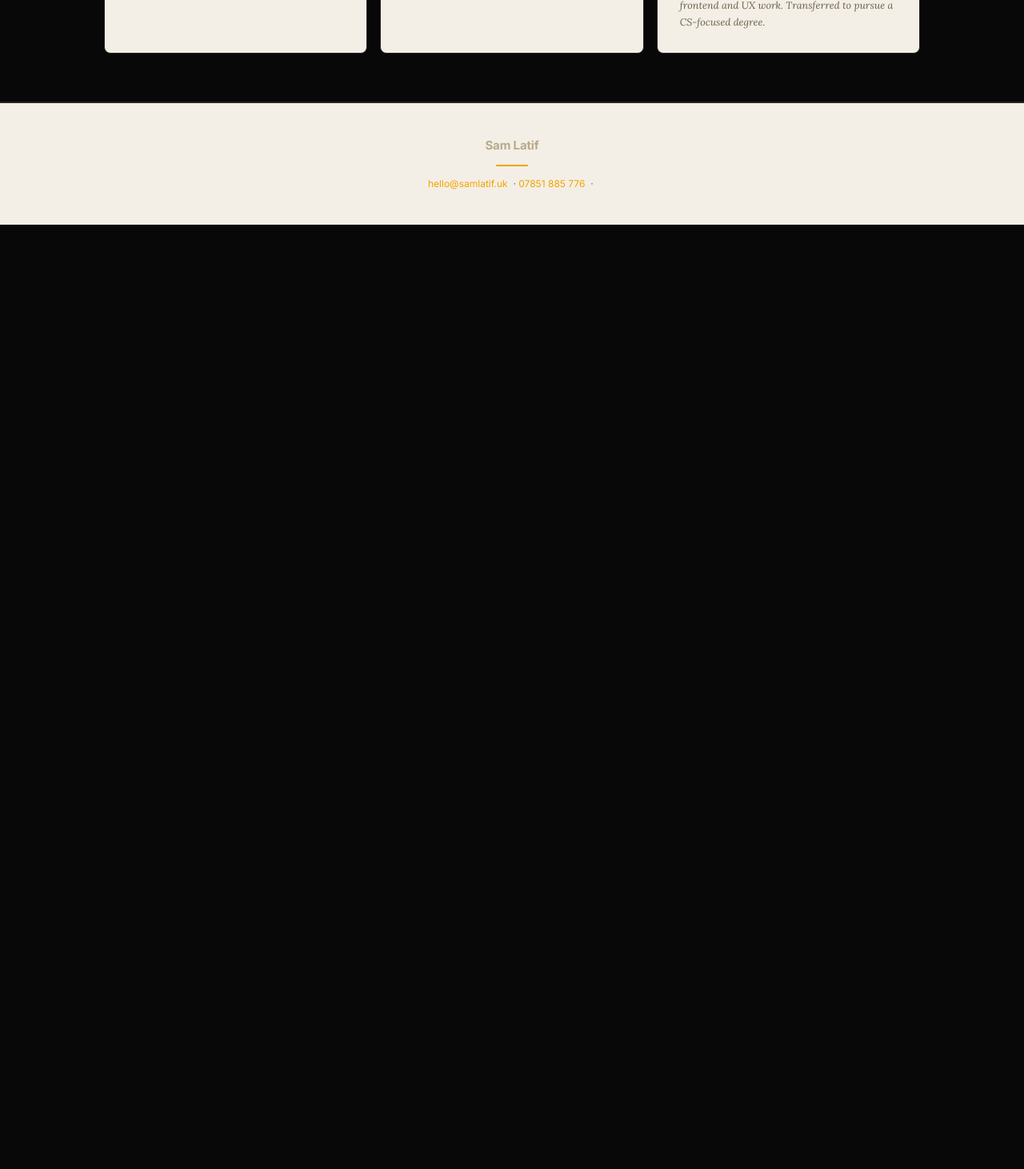
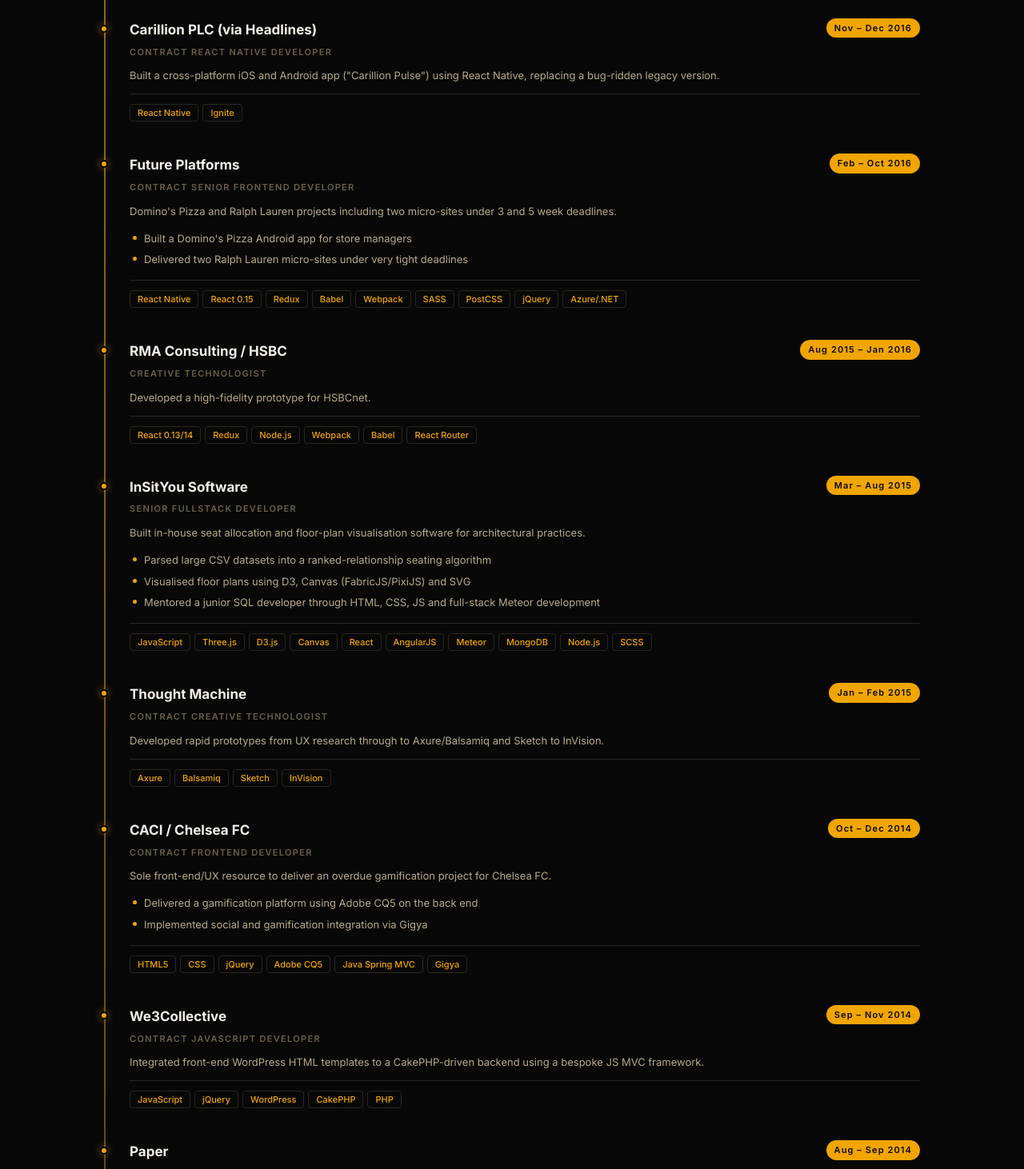
Before and after one commit to samlatif-uk/cv, a React (Vite) app in the folder react.samlatif.uk/: page / in a window 1280 px wide. Shown: the part 5400-6862 px from the top of the page at 80% size. Before the commit the page ends 5681 px from the top, so only its background shows below. Built offline with nearby package versions, Linux system fonts and the light colour scheme.

Commit message:
Sync React experience list with full static CV history

```diff
--- a/react.samlatif.uk/src/data/cv.ts
+++ b/react.samlatif.uk/src/data/cv.ts
@@ -142,6 +142,25 @@ export const JOBS: Job[] = [
     stack: ['React 16', 'Storybook', 'React Testing Library', 'Jest', 'Ag-grid', 'Highcharts', 'LESS', 'CSS Modules'],
   },
   {
+    co: 'The Stars Group',
+    date: 'Feb – Nov 2018',
+    title: 'Contract Senior React Developer',
+    desc: "Cross-timezone agile team — delivered business-critical features for BetStars' CMS web application.",
+    bullets: [
+      'Delivered business-critical features across a full agile team: FE/BE devs, QA, BA, PM, Scrum master',
+      'Extensive pair-programming and tight code reviews to maintain high standards',
+    ],
+    stack: ['React 15/16', 'TypeScript', 'GraphQL', 'Redux', 'Redux-Form', 'SCSS', 'Webpack', 'Babel', 'React Testing Library', 'Enzyme', 'Mocha'],
+  },
+  {
+    co: 'RehabStudio',
+    date: 'Jan – Feb 2018',
+    title: 'Contract Frontend Developer',
+    desc: "Developed the front end for Facebook's Startup Garage — delivered in 10 days, fully responsive, English and French.",
+    bullets: ['Built startupgarage.fb.com in 10 days — both English and French versions, fully responsive'],
+    stack: ['WordPress', 'HTML', 'jQuery', 'SCSS', 'Rollup', 'Bootstrap 3'],
+  },
+  {
     co: 'Goldman Sachs',
     date: 'Jan – Oct 2017',
     title: 'Contract Senior React Developer — SPACE',
@@ -153,4 +172,165 @@ export const JOBS: Job[] = [
     ],
     stack: ['HTML5', 'CSS3', 'React', 'Redux', 'Redux-Saga', 'Reselect', 'Redux Form', 'Material-UI', 'Webpack', 'Karma', 'Mocha', 'Enzyme'],
   },
+  {
+    co: 'Carillion PLC (via Headlines)',
+    date: 'Nov – Dec 2016',
+    title: 'Contract React Native Developer',
+    desc: 'Built a cross-platform iOS and Android app ("Carillion Pulse") using React Native, replacing a bug-ridden legacy version.',
+    bullets: [],
+    stack: ['React Native', 'Ignite'],
+  },
+  {
+    co: 'Future Platforms',
+    date: 'Feb – Oct 2016',
+    title: 'Contract Senior Frontend Developer',
+    desc: "Domino's Pizza and Ralph Lauren projects including two micro-sites under 3 and 5 week deadlines.",
+    bullets: [
+      "Built a Domino's Pizza Android app for store managers",
+      'Delivered two Ralph Lauren micro-sites under very tight deadlines',
+    ],
+    stack: ['React Native', 'React 0.15', 'Redux', 'Babel', 'Webpack', 'SASS', 'PostCSS', 'jQuery', 'Azure/.NET'],
+  },
+  {
+    co: 'RMA Consulting / HSBC',
+    date: 'Aug 2015 – Jan 2016',
+    title: 'Creative Technologist',
+    desc: 'Developed a high-fidelity prototype for HSBCnet.',
+    bullets: [],
+    stack: ['React 0.13/14', 'Redux', 'Node.js', 'Webpack', 'Babel', 'React Router'],
+  },
+  {
+    co: 'InSitYou Software',
+    date: 'Mar – Aug 2015',
+    title: 'Senior Fullstack Developer',
+    desc: 'Built in-house seat allocation and floor-plan visualisation software for architectural practices.',
+    bullets: [
+      'Parsed large CSV datasets into a ranked-relationship seating algorithm',
+      'Visualised floor plans using D3, Canvas (FabricJS/PixiJS) and SVG',
+      'Mentored a junior SQL developer through HTML, CSS, JS and full-stack Meteor development',
+    ],
+    stack: ['JavaScript', 'Three.js', 'D3.js', 'Canvas', 'React', 'AngularJS', 'Meteor', 'MongoDB', 'Node.js', 'SCSS'],
+  },
+  {
+    co: 'Thought Machine',
+    date: 'Jan – Feb 2015',
+    title: 'Contract Creative Technologist',
+    desc: 'Developed rapid prototypes from UX research through to Axure/Balsamiq and Sketch to InVision.',
+    bullets: [],
+    stack: ['Axure', 'Balsamiq', 'Sketch', 'InVision'],
+  },
+  {
+    co: 'CACI / Chelsea FC',
+    date: 'Oct – Dec 2014',
+    title: 'Contract Frontend Developer',
+    desc: 'Sole front-end/UX resource to deliver an overdue gamification project for Chelsea FC.',
+    bullets: [
+      'Delivered a gamification platform using Adobe CQ5 on the back end',
+      'Implemented social and gamification integration via Gigya',
+    ],
+    stack: ['HTML5', 'CSS', 'jQuery', 'Adobe CQ5', 'Java Spring MVC', 'Gigya'],
+  },
+  {
+    co: 'We3Collective',
+    date: 'Sep – Nov 2014',
+    title: 'Contract JavaScript Developer',
+    desc: 'Integrated front-end WordPress HTML templates to a CakePHP-driven backend using a bespoke JS MVC framework.',
+    bullets: [],
+    stack: ['JavaScript', 'jQuery', 'WordPress', 'CakePHP', 'PHP'],
+  },
+  {
+    co: 'Paper',
+    date: 'Aug – Sep 2014',
+    title: 'Contract Frontend Developer',
+    desc: 'Front-end work for a high-profile project for Macmillan Cancer Support on a .NET/Umbraco stack.',
+    bullets: ['Focused on highly modular and reusable design patterns'],
+    stack: ['HTML5', 'SCSS', 'jQuery', 'Umbraco'],
+  },
+  {
+    co: 'RehabStudio',
+    date: 'Aug 2014',
+    title: 'Contract Frontend Developer',
+    desc: 'Short-term engagement with a leading creative tech team on a project for Google.',
+    bullets: [],
+    stack: ['Node.js', 'Three.js', 'HTML5 Canvas', 'JavaScript'],
+  },
+  {
+    co: 'Quill Content',
+    date: 'Jun – Aug 2014',
+    title: 'Contract Frontend Developer',
+    desc: 'Sole frontend developer parachuted in to help Quill Content hit delivery milestones.',
+    bullets: [
+      'Full platform reskin based on a 3-page style guide and wireframes',
+      'Introduced SMACSS architecture and refactored SCSS for maintainability',
+    ],
+    stack: ['Ruby on Rails', 'HAML', 'SCSS', 'CoffeeScript', 'jQuery', 'D3.js'],
+  },
+  {
+    co: 'The Social Partners',
+    date: 'May 2014',
+    title: 'Contract Frontend Developer',
+    desc: 'Delivered a responsive microsite (Millionaire Quiz) for The Sunday Times – The Rich List 2014.',
+    bullets: [],
+    stack: ['Node.js', 'AngularJS', 'HTML5', 'SASS', 'JavaScript'],
+  },
+  {
+    co: 'Fox Parrack Singapour',
+    date: 'Apr 2014',
+    title: 'Contract Frontend Developer',
+    desc: 'Delivered a responsive landing page for Cisco with three time-of-day visual themes and HTML5 Video background.',
+    bullets: [
+      'Three distinct visual schemes (morning/afternoon/evening) driven by SCSS variables',
+      'HTML5 Video full-page background changing by time of day',
+    ],
+    stack: ['HTML5', 'SASS', 'JavaScript', 'jQuery'],
+  },
+  {
+    co: 'Redbox Digital',
+    date: 'Nov 2013 – Apr 2014',
+    title: 'Contract Magento Developer',
+    desc: 'Hired for front-end and UX expertise; also covered SysAdmin/DevOps, MySQL, and Magento backend.',
+    bullets: [
+      'Delivered fully responsive pages for Paperchase across five breakpoints',
+      'Extended Google Maps API to generate markers for six Paperchase store types',
+    ],
+    stack: ['Magento', 'PHP', 'MySQL', 'HTML5', 'CSS', 'jQuery', 'Google Maps API'],
+  },
+  {
+    co: 'Grabble Ltd',
+    date: 'Jul – Nov 2013',
+    title: 'Contract Frontend Developer',
+    desc: 'Implemented new responsive designs and features on an inherited, poorly-maintained codebase.',
+    bullets: [
+      'Rewrote significant portions of the inherited codebase for long-term maintainability',
+      'New features prototyped from hand-drawn wireframes to working code within a day',
+    ],
+    stack: ['PHP (Zend)', 'Bootstrap', 'HTML5', 'CSS3', 'jQuery'],
+  },
+  {
+    co: 'HeathWallace / HSBC',
+    date: 'Jul 2013',
+    title: 'Contract PHP/MySQL Developer',
+    desc: 'Updated HSBCnet Expat Explorer with new yearly statistics. Completed 4-week contract in 2.5 weeks.',
+    bullets: [
+      'Parsed large dataset and updated the site using CakePHP/MySQL',
+      'Wrote unit tests for each criterion dataset, matched against raw YouGov data',
+    ],
+    stack: ['PHP', 'MySQL', 'CakePHP'],
+  },
+  {
+    co: 'Vaultigo',
+    date: 'Jan – Jun 2013',
+    title: 'Contract Frontend Developer',
+    desc: 'Built on a LAMP/Symfony2 stack. Spearheaded adoption of HAML/SCSS for maintainable, modular code.',
+    bullets: [],
+    stack: ['PHP', 'Symfony2', 'HAML', 'SCSS', 'jQuery', 'Highcharts'],
+  },
+  {
+    co: 'Goldsmiths, University of London',
+    date: 'Jan – Jun 2012',
+    title: 'Postgraduate Teaching Assistant',
+    desc: 'Supported practical lab sessions for large groups (60+ students). Graded first-year undergraduate coursework.',
+    bullets: ['Communicated technical concepts to a diverse group in an accessible, clear manner'],
+    stack: [],
+  },
 ];
```
